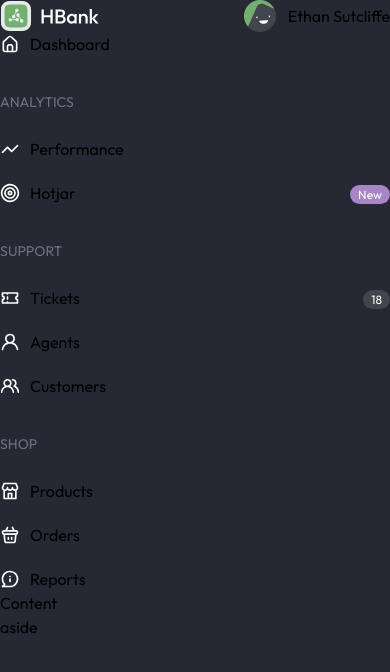
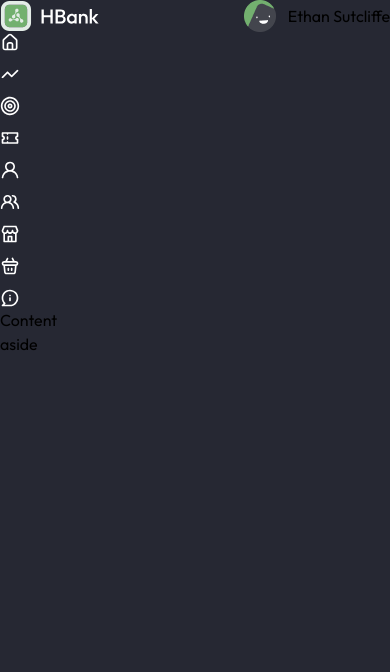
Before and after one commit to EdiedRamos/devchallenges, a Next.js app: page /bank-dashboard in a window 390 px wide. Shown: the top 672 px of the page. Built offline with nearby package versions, Linux system fonts and the light colour scheme.

Commit message:
feat: update header media queries

```diff
--- a/src/app/bank-dashboard/(components)/navigation.tsx
+++ b/src/app/bank-dashboard/(components)/navigation.tsx
@@ -1,7 +1,11 @@
 import { PropsWithChildren } from "react";
 
 function SectionTitle({ children }: PropsWithChildren) {
-  return <p className="text-bdb-gray-100 text-cs-14 mt-9 mb-6">{children}</p>;
+  return (
+    <p className="hidden md:inline-block text-bdb-gray-100 text-cs-14 mt-9 mb-6">
+      {children}
+    </p>
+  );
 }
 
 function NavigationItem({
@@ -12,9 +16,9 @@ function NavigationItem({
   text: string;
 }) {
   return (
-    <div className="flex flex-wrap gap-[10px] items-center">
+    <div className="flex flex-wrap gap-[10px] items-center" title={text}>
       <img src={imageSrc} alt={`${text} icon`} />
-      <p>{text}</p>
+      <p className="hidden md:inline-block">{text}</p>
     </div>
   );
 }
@@ -24,7 +28,7 @@ function NavigationBadge({
   background,
 }: PropsWithChildren & { background: string }) {
   return (
-    <div>
+    <div className="hidden md:inline-block">
       <span
         className={`${background} text-bdb-white text-cs-12 px-2 py-[2px] rounded-xl`}
       >
@@ -35,12 +39,12 @@ function NavigationBadge({
 }
 
 function NavigationMainSpacer({ children }: PropsWithChildren) {
-  return <div className="grid gap-5">{children}</div>;
+  return <div className="grid gap-3 md:gap-5">{children}</div>;
 }
 
 export function Navigation() {
   return (
-    <nav>
+    <nav className="grid gap-3 md:gap-0">
       <NavigationItem imageSrc="/bank-dashboard/House.svg" text="Dashboard" />
 
       <SectionTitle>ANALYTICS</SectionTitle>
```
